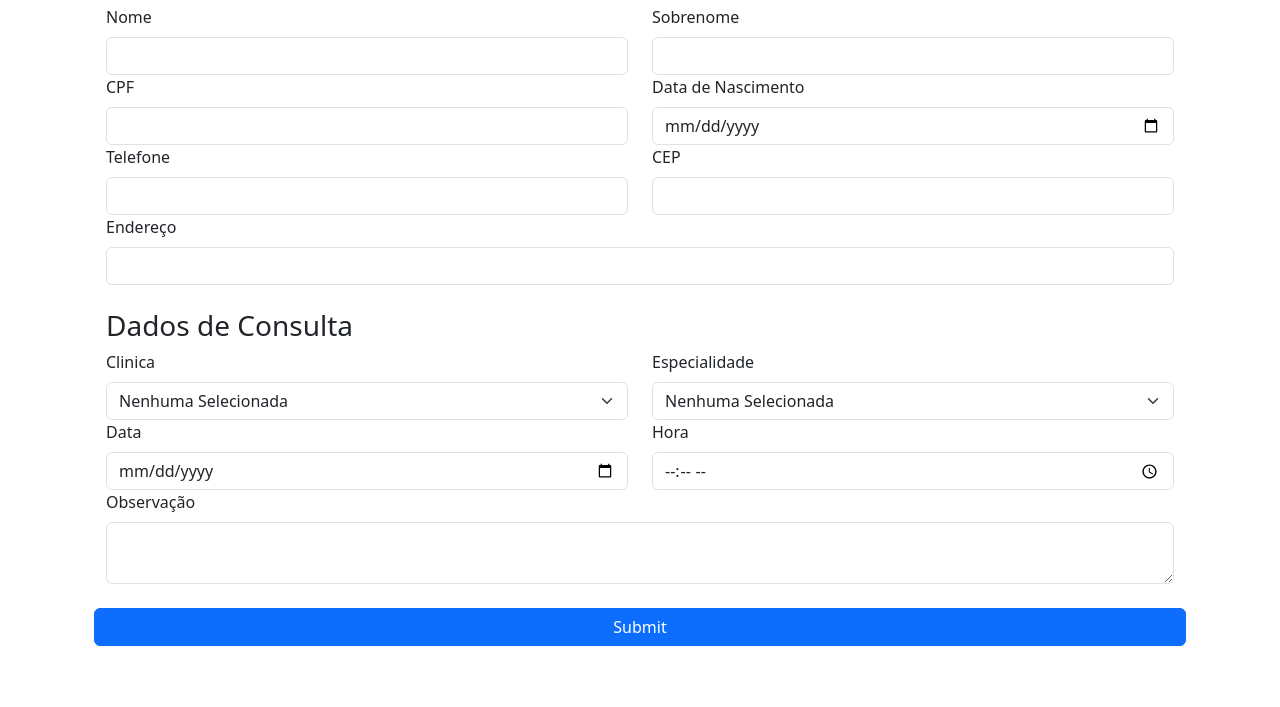
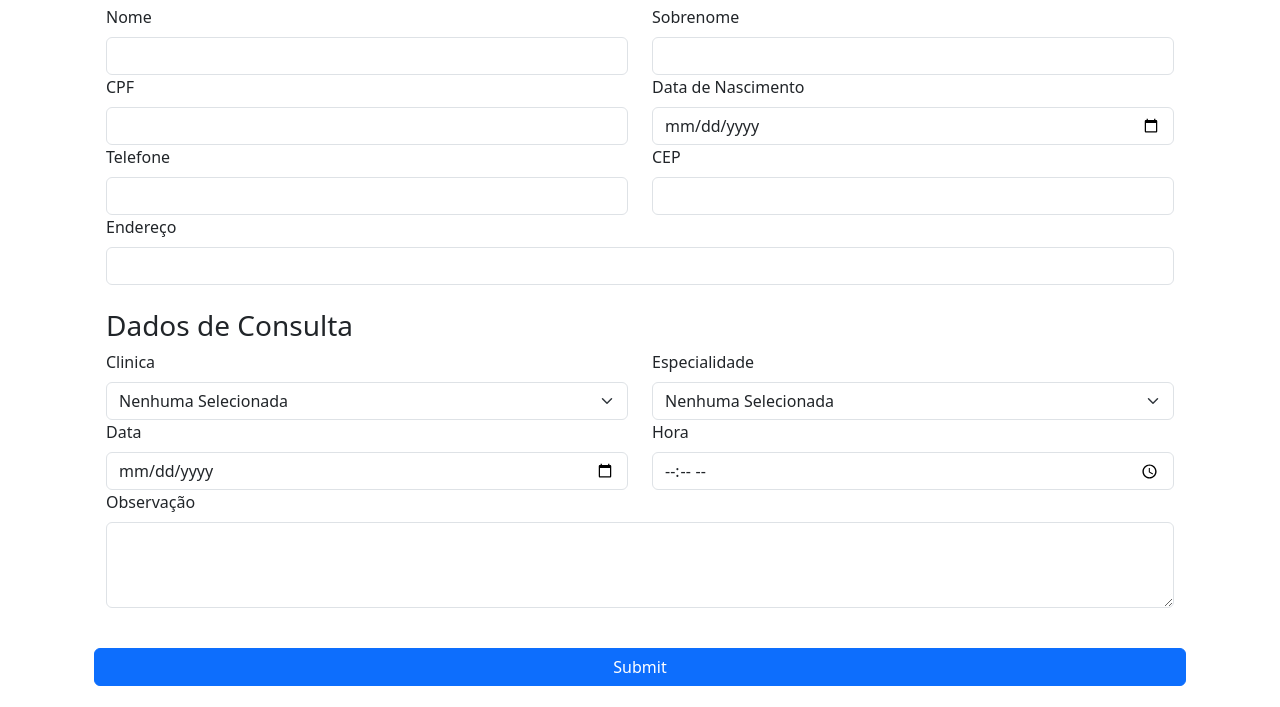
Before and after one commit to jupitters/programacao-web-GPE02M0760, a website: page atividade6/views/index.html in a window 1280 px wide. Shown: the part 93-800 px from the top of the page. Drawn offline with nearby package versions, Linux system fonts and the light colour scheme.

Commit message:
fix textarea

```diff
--- a/atividade6/views/index.html
+++ b/atividade6/views/index.html
@@ -68,9 +68,9 @@
                             <label for="Hora" class="form-label">Hora</label>
                             <input type="time" class="form-control" id="hora">
                         </div><br>
-                        <label for="Observação" class="form-label">Observação</label>
-                        <div class="input-group">
-                            <textarea class="form-control"></textarea>
+                        <div class="mb-3">
+                            <label for="Observação" class="form-label">Observação</label>
+                            <textarea class="form-control" id="observacao" rows="3"></textarea>
                         </div>
                     </div><br>
                     <div class="row">
```
